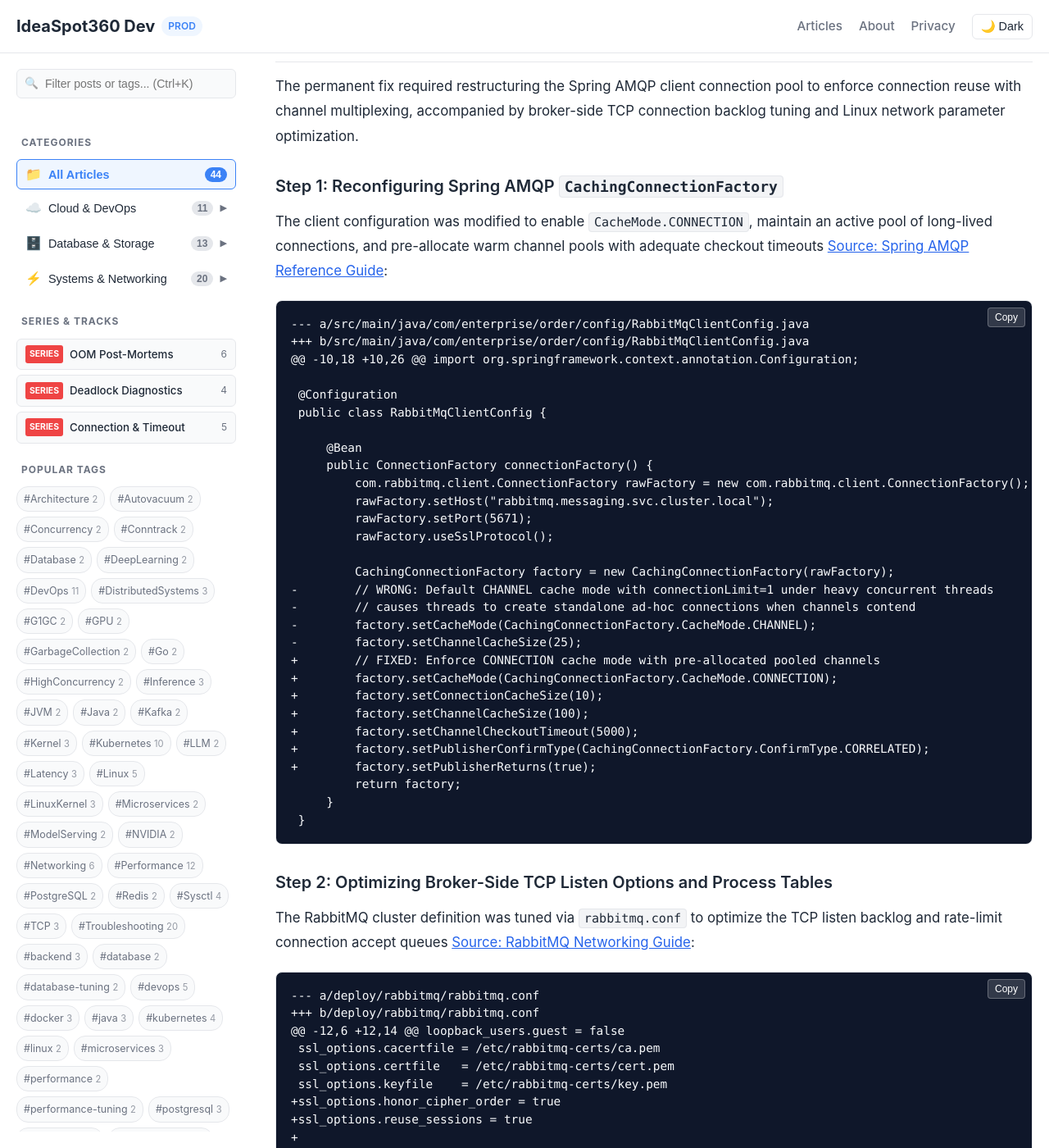
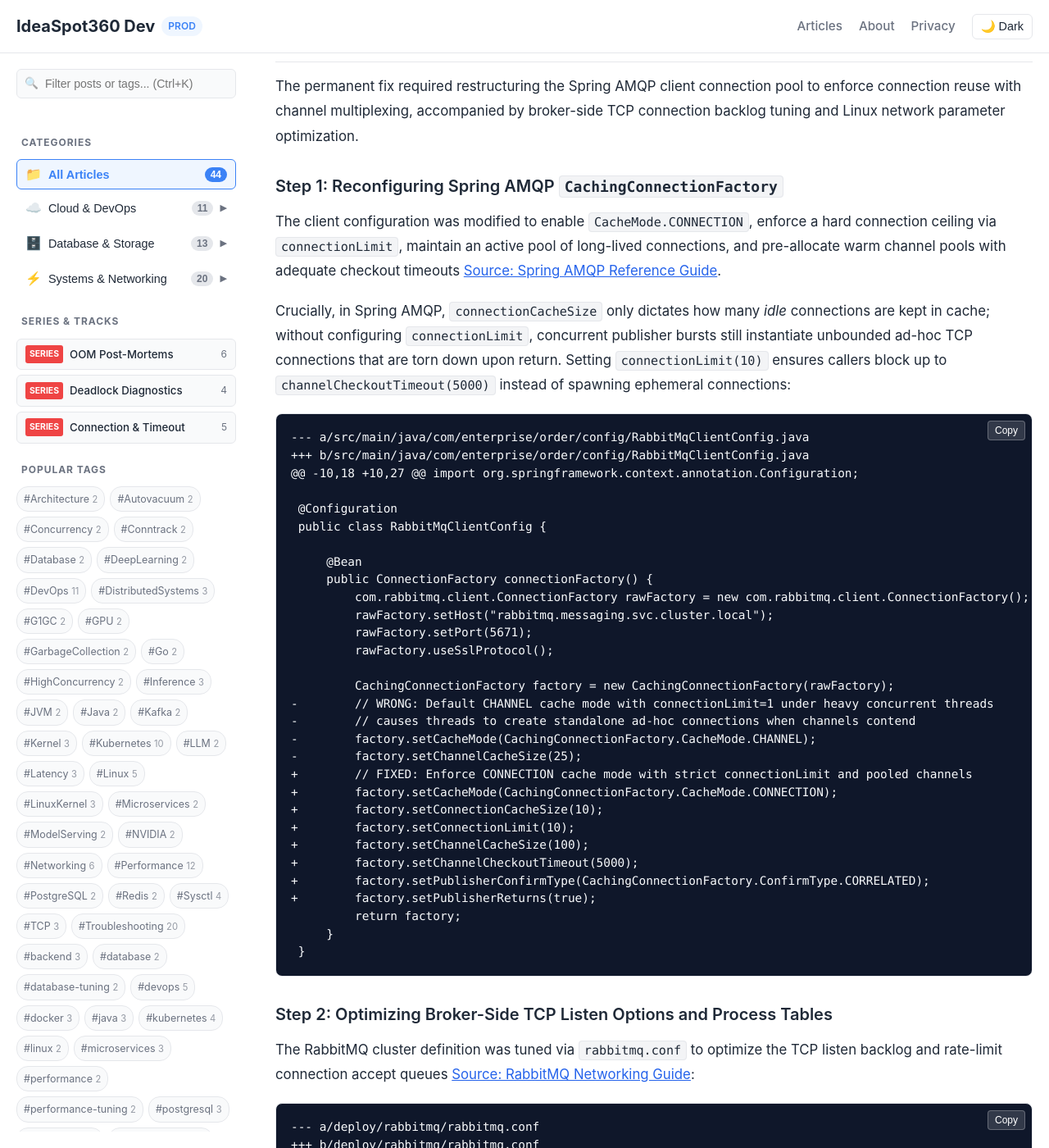
Before and after one commit to ideaspot360/dev, a Jekyll site: the page built from _posts/2026-12-09-rabbitmq-connection-churn-channel-exhaustion.md, in a window 1280 px wide and 1400 px high, scrolled down 3528 px. Shown: the whole window at 82% size. Built offline with Jekyll 4.4.1, drawn with Linux system fonts in a browser that asks for light colours; some of the changed text lies outside the part shown.

Commit message:
fix(post-39): enforce connectionLimit in Spring AMQP config and calibrate takeaway guidance (100/100 PASSED)

````diff
--- a/_posts/2026-12-09-rabbitmq-connection-churn-channel-exhaustion.md
+++ b/_posts/2026-12-09-rabbitmq-connection-churn-channel-exhaustion.md
@@ -103,12 +103,14 @@ Before identifying client-side connection pooling as the primary bottleneck, two
 The permanent fix required restructuring the Spring AMQP client connection pool to enforce connection reuse with channel multiplexing, accompanied by broker-side TCP connection backlog tuning and Linux network parameter optimization.
 
 ### Step 1: Reconfiguring Spring AMQP `CachingConnectionFactory`
-The client configuration was modified to enable `CacheMode.CONNECTION`, maintain an active pool of long-lived connections, and pre-allocate warm channel pools with adequate checkout timeouts [Source: Spring AMQP Reference Guide](https://docs.spring.io/spring-amqp/reference/amqp/connections.html):
+The client configuration was modified to enable `CacheMode.CONNECTION`, enforce a hard connection ceiling via `connectionLimit`, maintain an active pool of long-lived connections, and pre-allocate warm channel pools with adequate checkout timeouts [Source: Spring AMQP Reference Guide](https://docs.spring.io/spring-amqp/reference/amqp/connections.html).
+
+Crucially, in Spring AMQP, `connectionCacheSize` only dictates how many *idle* connections are kept in cache; without configuring `connectionLimit`, concurrent publisher bursts still instantiate unbounded ad-hoc TCP connections that are torn down upon return. Setting `connectionLimit(10)` ensures callers block up to `channelCheckoutTimeout(5000)` instead of spawning ephemeral connections:
 
 ```diff
 --- a/src/main/java/com/enterprise/order/config/RabbitMqClientConfig.java
 +++ b/src/main/java/com/enterprise/order/config/RabbitMqClientConfig.java
-@@ -10,18 +10,26 @@ import org.springframework.context.annotation.Configuration;
+@@ -10,18 +10,27 @@ import org.springframework.context.annotation.Configuration;
 
  @Configuration
  public class RabbitMqClientConfig {
@@ -125,9 +127,10 @@ The client configuration was modified to enable `CacheMode.CONNECTION`, maintain
 -        // causes threads to create standalone ad-hoc connections when channels contend
 -        factory.setCacheMode(CachingConnectionFactory.CacheMode.CHANNEL);
 -        factory.setChannelCacheSize(25);
-+        // FIXED: Enforce CONNECTION cache mode with pre-allocated pooled channels
++        // FIXED: Enforce CONNECTION cache mode with strict connectionLimit and pooled channels
 +        factory.setCacheMode(CachingConnectionFactory.CacheMode.CONNECTION);
 +        factory.setConnectionCacheSize(10);
++        factory.setConnectionLimit(10);
 +        factory.setChannelCacheSize(100);
 +        factory.setChannelCheckoutTimeout(5000);
 +        factory.setPublisherConfirmType(CachingConnectionFactory.ConfirmType.CORRELATED);
@@ -284,7 +287,7 @@ Active telemetry comparison before and after deploying client-side connection po
 
 1. **Connections Are Heavy, Channels Are Light**: Treat AMQP connections as expensive, long-lived resources. Establish connections during application startup and multiplex message streams through pooled channels [Source: RabbitMQ Channels Documentation](https://www.rabbitmq.com/docs/channels).
 2. **Always Enable SSL Session Resumption**: When AMQP over TLS is required, enable session caching (`ssl_options.reuse_sessions = true`) on the broker to eliminate repetitive cryptographic handshakes [Source: RabbitMQ Networking Guide](https://www.rabbitmq.com/docs/networking).
-3. **Set `channelCheckoutTimeout` Appropriately**: When using channel pooling, always configure a finite checkout timeout (e.g., 3,000ms - 5,000ms). Without a timeout, threads will block indefinitely if a channel leak occurs in application code [Source: Spring AMQP Reference Guide](https://docs.spring.io/spring-amqp/reference/amqp/connections.html).
+3. **Enforce `connectionLimit` and Handle `AmqpTimeoutException` Gracefully**: When running in `CacheMode.CONNECTION`, always pair `connectionCacheSize` with `setConnectionLimit` to prevent unpooled bursts under concurrency. Configure a finite `channelCheckoutTimeout` (e.g., 5,000ms), and ensure client services catch `AmqpTimeoutException` to trigger transactional fallbacks (e.g., local Outbox pattern or transactional dead-letter queues) rather than dropping user checkouts [Source: Spring AMQP Reference Guide](https://docs.spring.io/spring-amqp/reference/amqp/connections.html).
 4. **Monitor `erlang_processes` and Connection Churn Rate**: Alert on high connection churn rates (`rabbitmq_connections_opened_total` vs `rabbitmq_connections_closed_total`) in Prometheus to detect rogue microservices failing to pool connections before cluster stability degrades [Source: RabbitMQ Runtime Tuning Guide](https://www.rabbitmq.com/docs/runtime).
 
 ---
````
